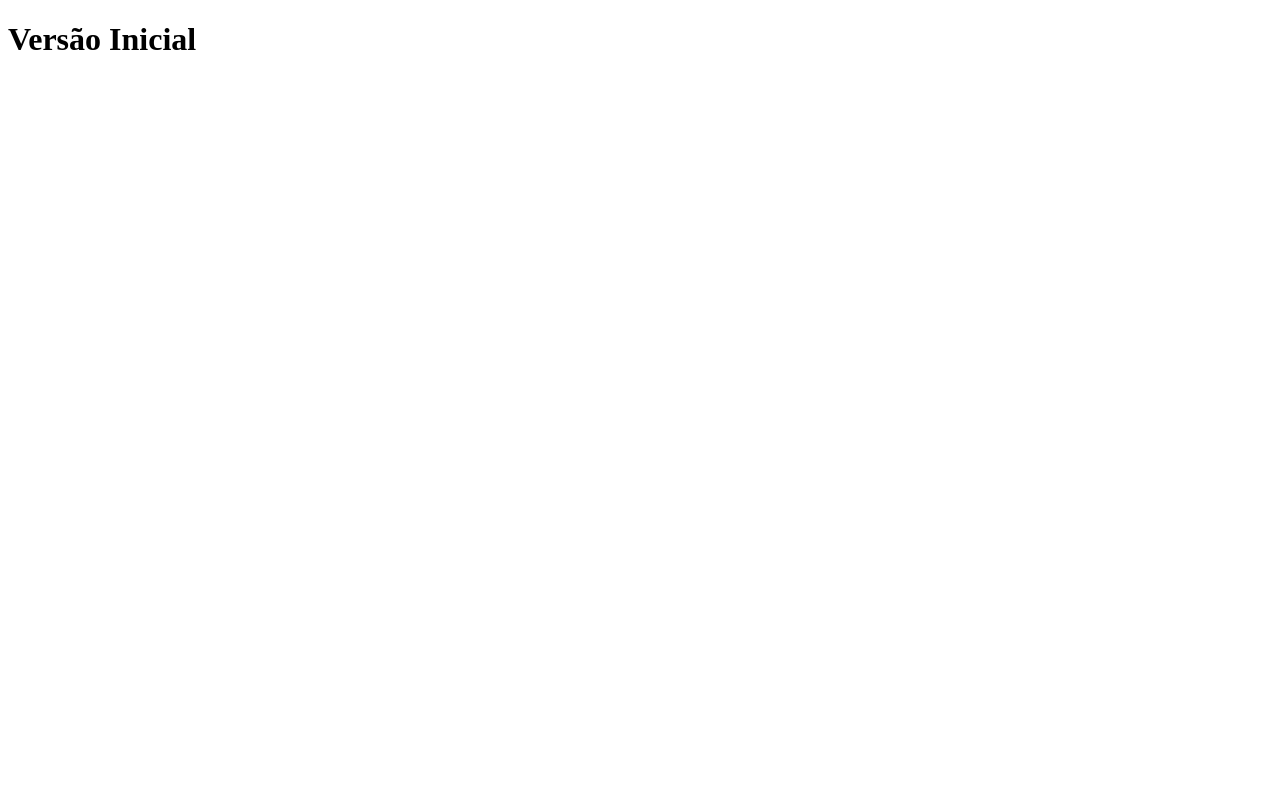
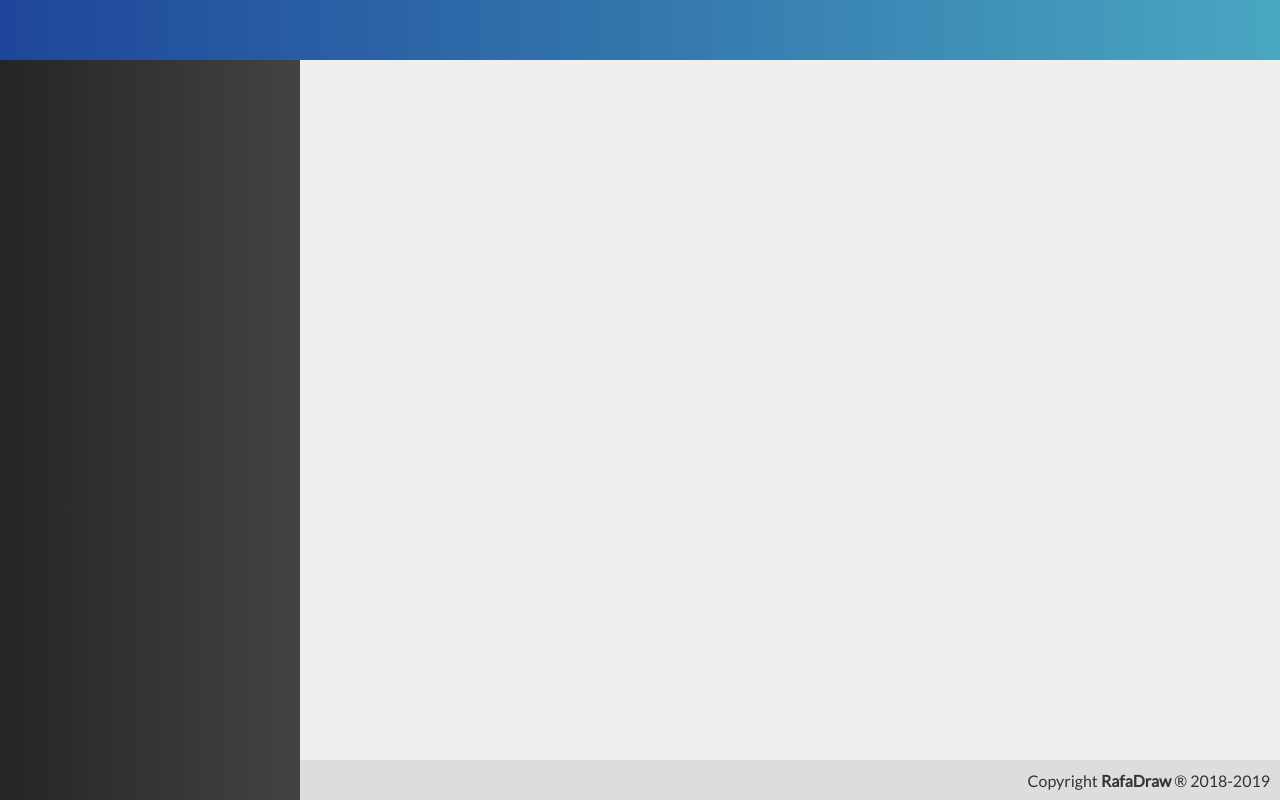
Before and after one commit to rafalogan/finalProjectWebDev, a Vue app in the folder frontend/: page / in a window 1280 px wide. Built offline with nearby package versions, Linux system fonts and the light colour scheme.

Commit message:
Front end init

```diff
--- a/frontend/src/App.vue
+++ b/frontend/src/App.vue
@@ -1,15 +1,46 @@
 <template>
 	<div id="app">
-		<h1>Versão Inicial</h1>
+		<Header />
+		<Menu />
+		<Content />
+		<Footer />
 	</div>
 </template>
 
 <script>
-export default {
-	name: "App",
-}
+	import Header from "@/components/template/Header";
+	import Menu from "@/components/template/Menu";
+	import Content from "@/components/template/Content";
+	import Footer from "@/components/template/Footer";
+
+	export default {
+		name: "App",
+		components: {
+			Header,
+			Menu,
+			Content,
+			Footer
+		}
+	}
 </script>
 
 <style>
+	* {
+		font-family: "Lato", sans-serif;
+	}
 
+	body {
+		margin: 0;
+	}
+
+	#app {
+		-webkit-font-smoothing: antialiased;
+		-moz-osx-font-smoothing: grayscale;
+
+		height: 100vh;
+		display: grid;
+		grid-template-rows: 60px 1fr 40px;
+		grid-template-columns: 300px 1fr;
+		grid-template-areas: "header header" "menu content" "menu footer";
+	}
 </style>
--- /dev/null
+++ b/frontend/src/components/template/Content.vue
@@ -0,0 +1,17 @@
+<template>
+    <div class="content"></div>
+</template>
+
+<script>
+    export default {
+        name: 'Content'
+    }
+</script>
+
+<style>
+    .content {
+        grid-area: content;
+        background-color: #efefef;
+        padding: 20px;
+    }
+</style>
--- /dev/null
+++ b/frontend/src/components/template/Footer.vue
@@ -0,0 +1,24 @@
+<template>
+    <footer class="footer">
+        <span>Copyright <strong>RafaDraw</strong> ® 2018-2019</span>
+    </footer>
+</template>
+
+<script>
+    export default {
+        name: 'Footer'
+    }
+</script>
+
+<style>
+    .footer {
+        grid-area: footer;
+        background-color: #DDD;
+        color: #333;
+
+        display: flex;
+        justify-content: flex-end;
+        align-items: center;
+        padding-right: 10px;
+    }
+</style>
--- /dev/null
+++ b/frontend/src/components/template/Header.vue
@@ -0,0 +1,20 @@
+<template>
+    <header class="header"></header>
+</template>
+
+<script>
+    export default {
+        name: 'Header'
+    }
+</script>
+
+<style>
+    .header {
+        grid-area: header;
+        background: linear-gradient(to right, #1e469a, #49a7c1);
+
+        display: flex;
+        justify-content: center;
+        align-items: center;
+    }
+</style>
--- /dev/null
+++ b/frontend/src/components/template/Menu.vue
@@ -0,0 +1,20 @@
+<template>
+    <aside class="menu"></aside>
+</template>
+
+<script>
+    export default {
+        name: 'Menu'
+    }
+</script>
+
+<style>
+    .menu {
+        grid-area: menu;
+        background: linear-gradient(to right, #232526, #414345);
+
+        display: flex;
+        flex-direction: column;
+        flex-wrap: wrap;
+    }
+</style>
```
